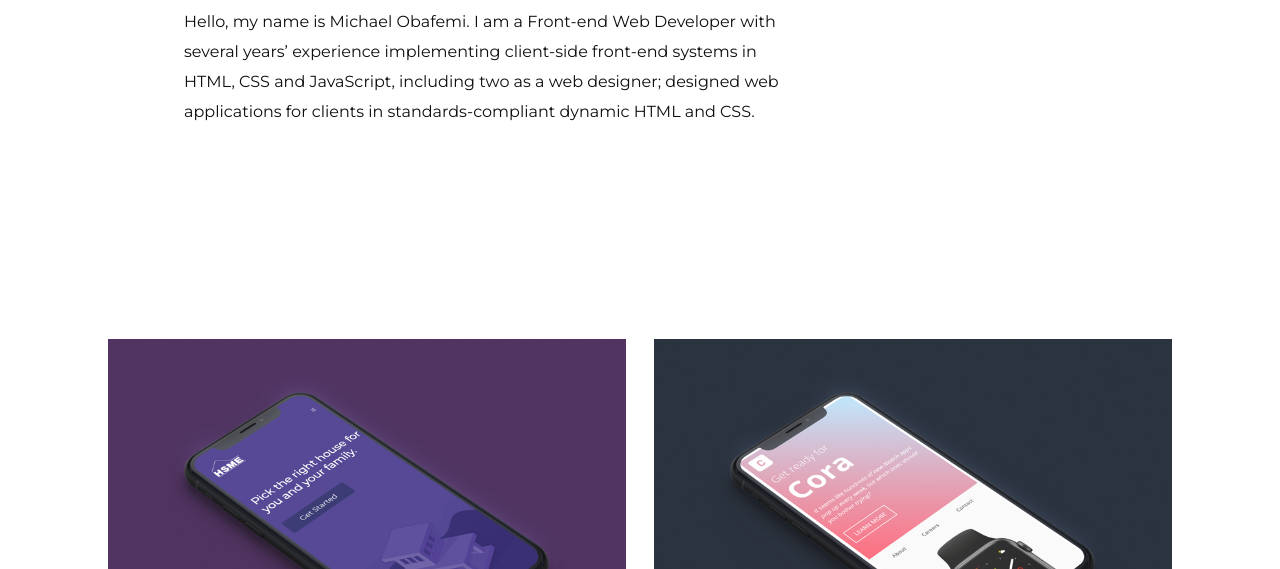
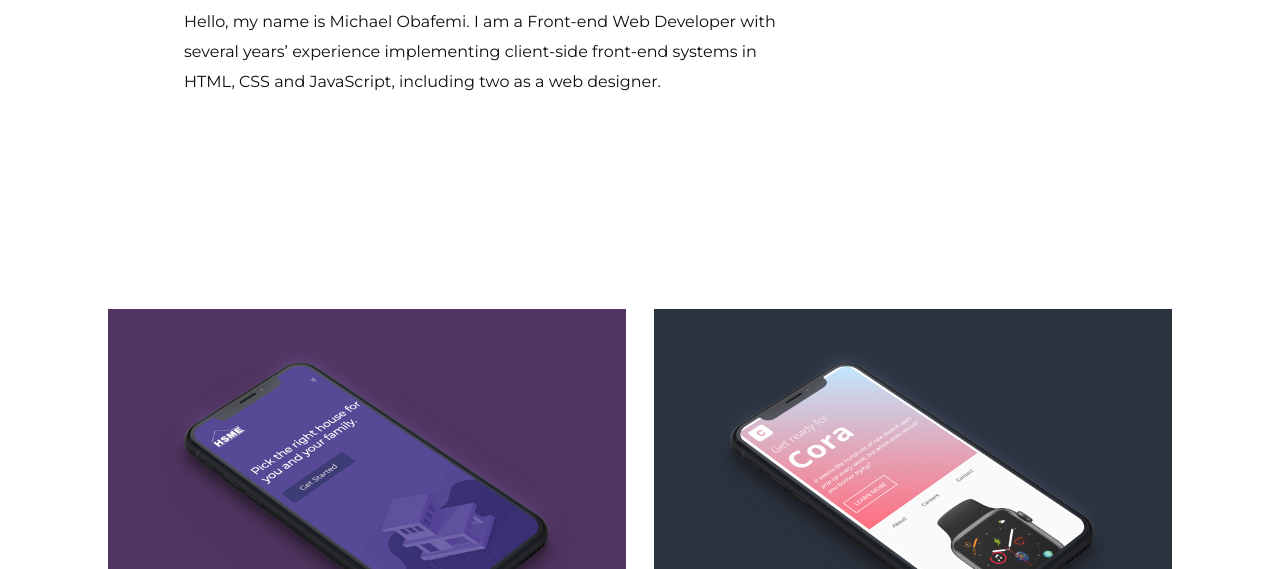
Before and after one commit to obafemim/obafemim1, a website: page index.html in a window 1280 px wide. Shown: the part 231-800 px from the top of the page. Drawn offline with nearby package versions, Linux system fonts and the light colour scheme.

Commit message:
Update index.html

```diff
--- a/index.html
+++ b/index.html
@@ -25,7 +25,7 @@
 
       <header>
         <h1 class="anim">Front-end Web Developer</h1>
-        <p class="anim">Hello, my name is Michael Obafemi. I am a Front-end Web Developer with several years’ experience implementing client-side front-end systems in HTML, CSS and JavaScript, including two as a web designer; designed web applications for clients in standards-compliant dynamic HTML and CSS.</p>
+        <p class="anim">Hello, my name is Michael Obafemi. I am a Front-end Web Developer with several years’ experience implementing client-side front-end systems in HTML, CSS and JavaScript, including two as a web designer.</p>
       </header>
 
       <div class="work">
```
